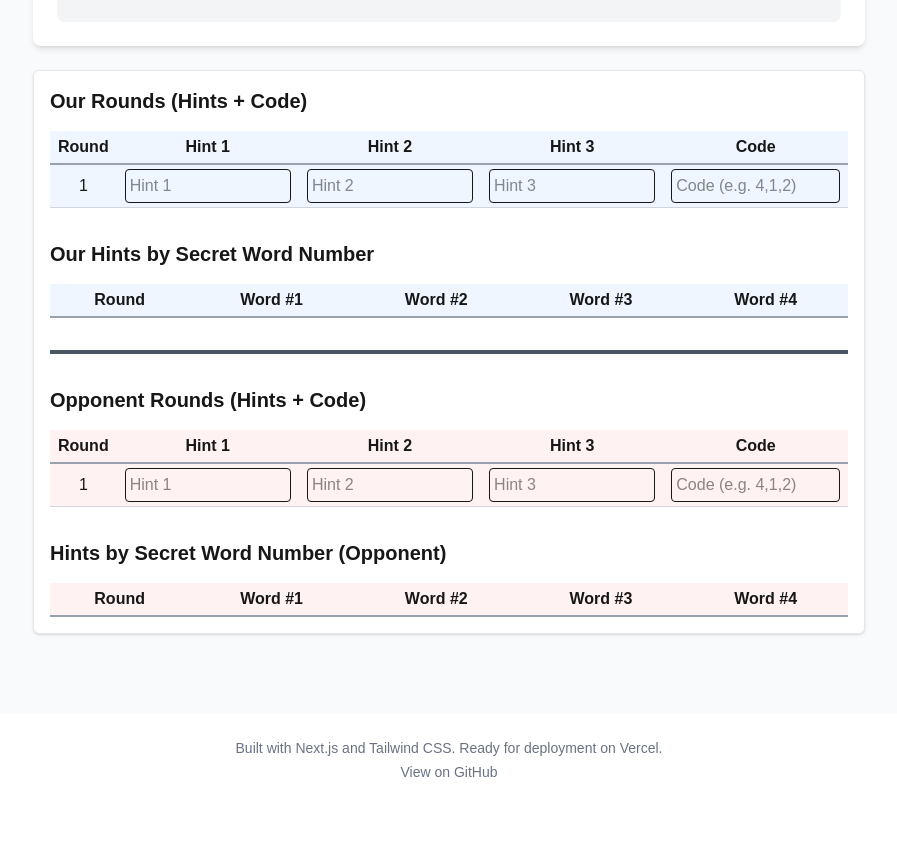
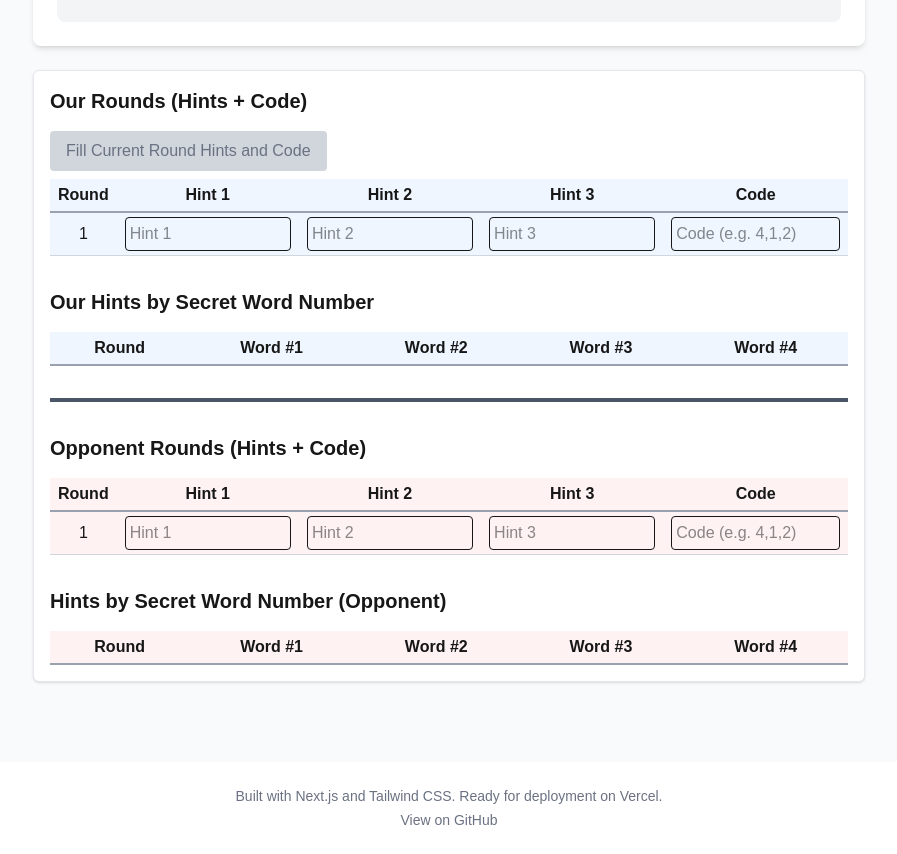
Before and after one commit to justoy/decrypto-helper, a Next.js app: page / in a window 1280 px wide. Shown: the part 942-1796 px from the top of the page, without its empty margins (191-1088 px from the left). Before the commit the page ends 1748 px from the top, so only its background shows below. Built offline with nearby package versions, Linux system fonts and the light colour scheme.

Commit message:
auto fill current round hints and code

```diff
--- a/app/components/DecryptoBoard.tsx
+++ b/app/components/DecryptoBoard.tsx
@@ -61,7 +61,12 @@ function RoundRow({
  * - Opponent Rounds Table: dynamically increasing rows with 3 hints + code
  * - Second table: Groups the opponent team's hints from each round by the code digit.
  */
-export default function DecryptoBoard() {
+interface DecryptoBoardProps {
+  currentCode?: number[];
+  currentHints?: string[];
+}
+
+export default function DecryptoBoard({ currentCode = [], currentHints = [] }: DecryptoBoardProps) {
   // Initialize with one empty row for each table
   const [rounds, setRounds] = useState<RoundData[]>([
     { hints: ["", "", ""], code: "" }
@@ -114,6 +119,33 @@ export default function DecryptoBoard() {
       return updated;
     });
   };
+
+  /** Add a new round to ourRounds using currentHints and currentCode */
+  const handleAddOurRound = () => {
+    // Pad hints to 3
+    const hints = [...currentHints];
+    while (hints.length < 3) hints.push("");
+    // Format code as "4,1,2"
+    const codeStr = currentCode.join(",");
+    setOurRounds((prev) => {
+      // If the last row is empty, replace it; else, add a new row
+      const updated = [...prev];
+      if (updated.length > 0 && isRowEmpty(updated[updated.length - 1])) {
+        updated[updated.length - 1] = { hints, code: codeStr };
+      } else {
+        updated.push({ hints, code: codeStr });
+      }
+      // Always add a new empty row at the end
+      updated.push({ hints: ["", "", ""], code: "" });
+      return updated;
+    });
+  };
+
+  const canAddOurRound =
+    currentHints.length === 3 &&
+    currentHints.every((h) => h.trim().length > 0) &&
+    currentCode.length === 3 &&
+    currentCode.every((n) => typeof n === "number" && n >= 1 && n <= 4);
 
   /**
    * The second table: For each opponent round (except the last empty one), parse the code (e.g. "4,1,2"),
@@ -194,6 +226,17 @@ export default function DecryptoBoard() {
       <h2 className="text-xl font-semibold mb-4 dark:text-white">
         Our Rounds (Hints + Code)
       </h2>
+      <button
+        className={`mb-2 px-4 py-2 rounded font-medium ${
+          canAddOurRound
+            ? "bg-blue-500 hover:bg-blue-600 text-white"
+            : "bg-gray-300 text-gray-500 cursor-not-allowed"
+        }`}
+        onClick={handleAddOurRound}
+        disabled={!canAddOurRound}
+      >
+        Fill Current Round Hints and Code
+      </button>
       <table className="w-full mb-8 border-collapse bg-blue-50">
         <thead>
           <tr className="border-b-2 border-gray-400">
--- a/app/components/HintInput.tsx
+++ b/app/components/HintInput.tsx
@@ -5,9 +5,10 @@ import { callOpenAI } from "../utils/openai";
 
 interface HintInputProps {
   secretWords: string[];
+  onHintsChange?: (hints: string[]) => void;
 }
 
-export default function HintInput({ secretWords }: HintInputProps) {
+export default function HintInput({ secretWords, onHintsChange }: HintInputProps) {
   const [hints, setHints] = useState("");
   const [aiGuess, setAiGuess] = useState("");
   const [isLoading, setIsLoading] = useState(false);
@@ -62,7 +63,17 @@ Output only the digits, nothing else.
           id="hintsInput"
           type="text"
           value={hints}
-          onChange={(e) => setHints(e.target.value)}
+          onChange={(e) => {
+            setHints(e.target.value);
+            if (onHintsChange) {
+              // Split by comma, trim whitespace
+              const hintsArr = e.target.value
+                .split(",")
+                .map((h) => h.trim())
+                .filter((h) => h.length > 0);
+              onHintsChange(hintsArr);
+            }
+          }}
           className="w-full px-4 py-2 border rounded-lg focus:outline-none focus:ring-2 focus:ring-blue-500 dark:bg-gray-700 dark:border-gray-600"
           placeholder="e.g. ocean, running, night"
         />
--- a/app/page.tsx
+++ b/app/page.tsx
@@ -9,6 +9,8 @@ import DecryptoBoard from "./components/DecryptoBoard";
 
 export default function Home() {
   const [secretWords, setSecretWords] = useState<string[]>([]);
+  const [currentCode, setCurrentCode] = useState<number[]>([]);
+  const [currentHints, setCurrentHints] = useState<string[]>([]);
 
   return (
     <div className="min-h-screen bg-gray-50 dark:bg-gray-900">
@@ -27,9 +29,15 @@ export default function Home() {
         <div className="space-y-6">
           <ApiKeyInput />
           <SecretWords onWordsGenerated={setSecretWords} />
-          <CodeGenerator />
-          <HintInput secretWords={secretWords} />
-          <DecryptoBoard />
+          <CodeGenerator onCodeGenerated={(code) => setCurrentCode(code)} />
+          <HintInput
+            secretWords={secretWords}
+            onHintsChange={(hints) => setCurrentHints(hints)}
+          />
+          <DecryptoBoard
+            currentCode={currentCode}
+            currentHints={currentHints}
+          />
         </div>
       </main>
 
```
